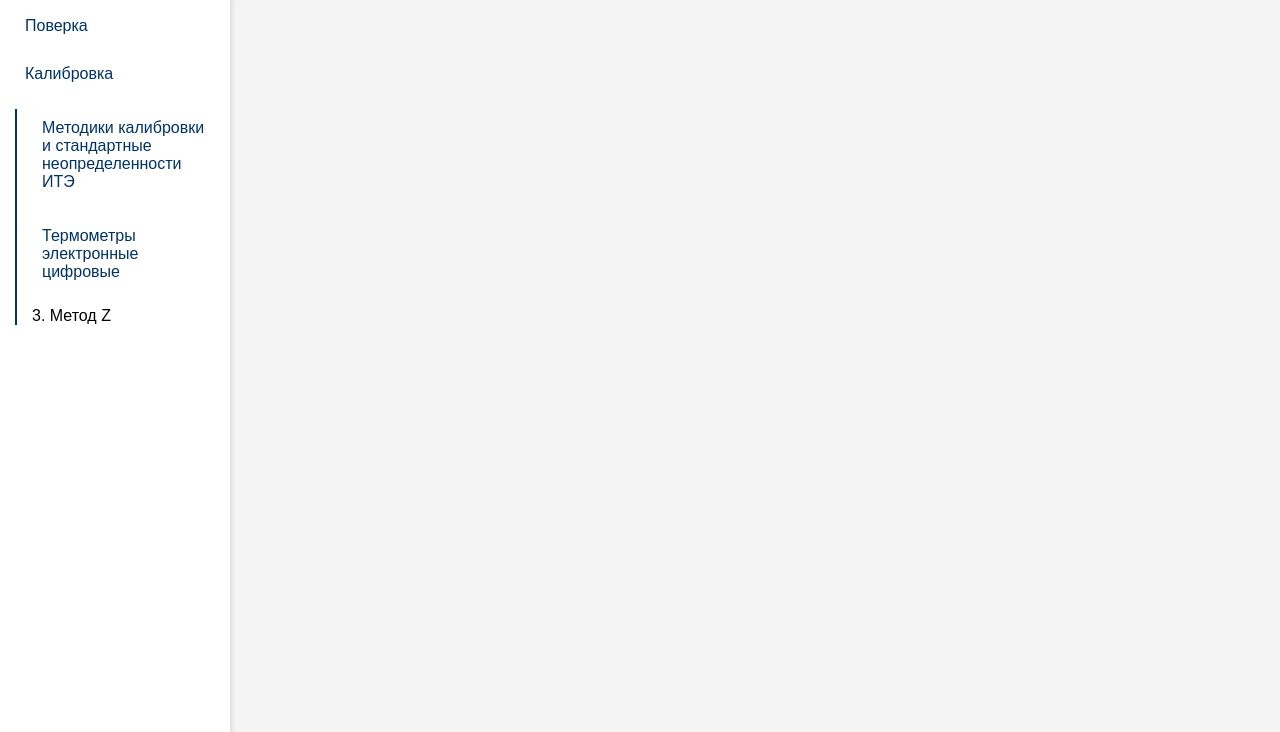
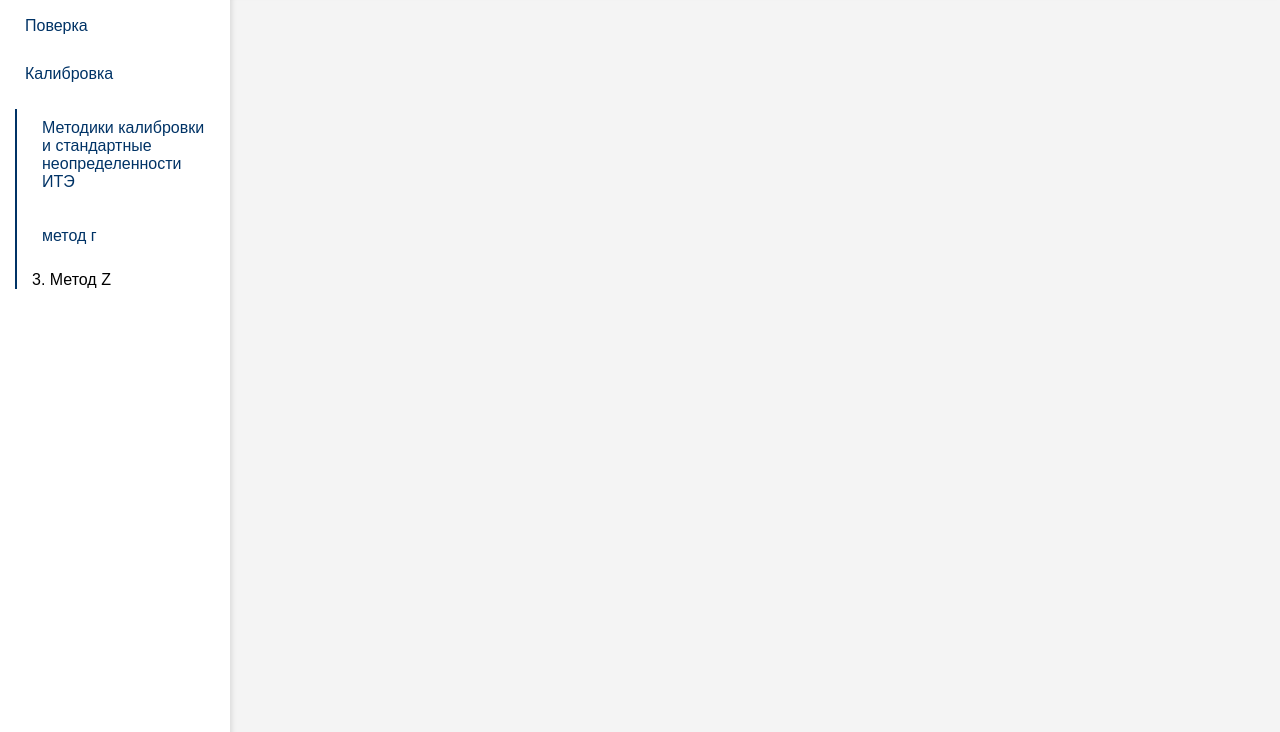
Before and after one commit to Averty321/Vlad-CSMS, a plain HTML site: page index.html in a window 1280 px wide. Both pictures are taken after a click on the link "Калибровка". Shown: the part 68-800 px from the top of the page. Drawn offline with Linux system fonts and the light colour scheme.

Commit message:
Update index.html

```diff
--- a/index.html
+++ b/index.html
@@ -74,12 +74,13 @@
         <div id="verificationList" class="dropdown" aria-hidden="true">
             <p><a href="Заключение-о-непригодности-в-не-сферы.pdf" target="_blank">Пример заключения об непригодности вне сферы законодательной метрологии</a></p>
             <p><a href="Gigro.html" target="_blank">Гигрометры психометрические Вит</a> </p>
+           <p> <a href="El-term.html" target="_blank">Термометры электронные цифровые </a></p>
             <p>3. Метод C</p>
         </div>
         <a href="#" onclick="toggleDropdown('calibrationList')">Калибровка</a>
         <div id="calibrationList" class="dropdown" aria-hidden="true">
             <p><a href="calibration.html" target="_blank">Методики калибровки и стандартные неопределенности ИТЭ</a></p>
-            <p><a href="El-term.html" target="_blank">Термометры электронные цифровые </a></p>
+            <p><a> метод г </a></p>
             <p>3. Метод Z</p>
         </div>
     </nav>
```
